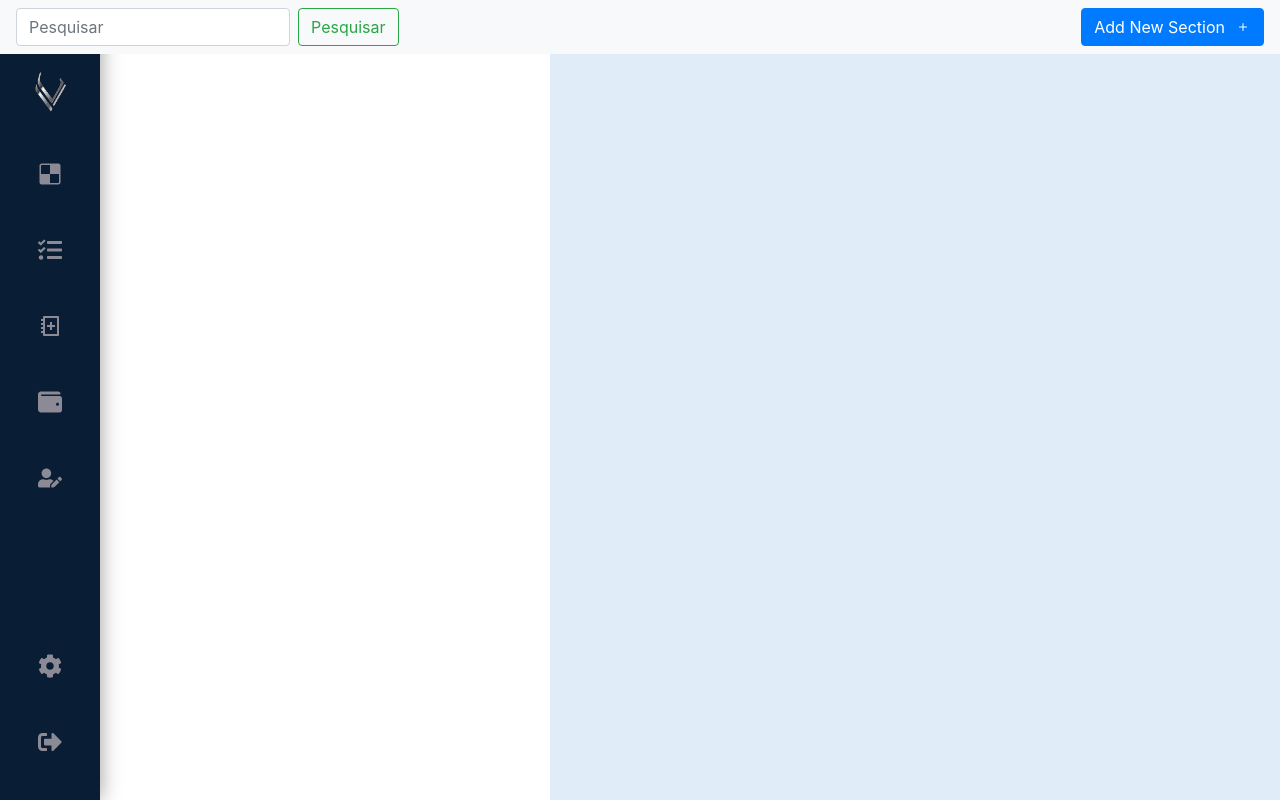
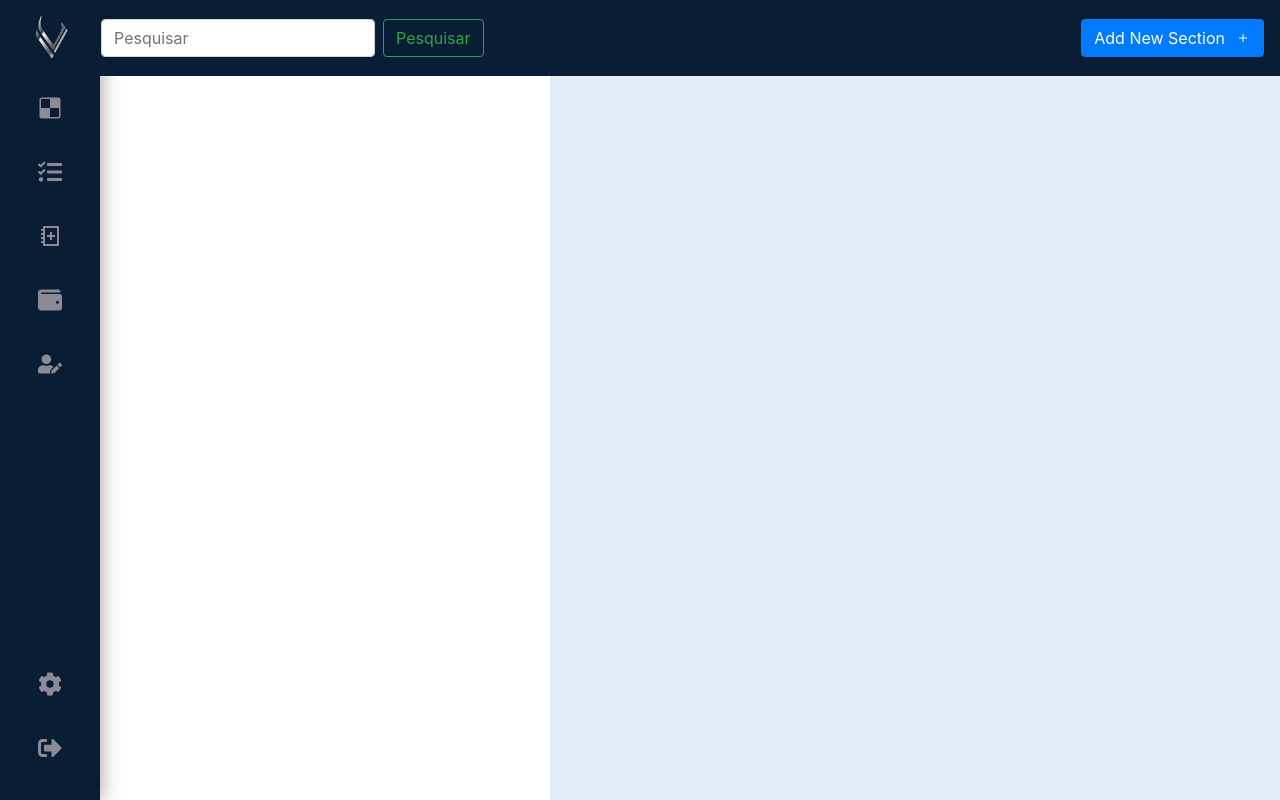
Before and after one commit to VittorioBarella/projeto_dashboard_react, a React (Create React App) app: page /account-profile in a window 1280 px wide. Built offline with nearby package versions, Linux system fonts and the light colour scheme.

Commit message:
changes on navbar and sidebar

```diff
--- a/src/components/dashboard-navbar/dashboard-navbar.css
+++ b/src/components/dashboard-navbar/dashboard-navbar.css
@@ -1,3 +1,13 @@
+.navbar{
+    background-color: #091D34;
+}
+
+.webSiteLogo{
+    margin-left: -15px;
+    width: 100px;
+    height: 60px;
+}
+
 .plusIcon{
     margin-left: 10px;
     margin-bottom: -2px;
--- a/src/components/dashboard-navbar/dashboard-navbar.js
+++ b/src/components/dashboard-navbar/dashboard-navbar.js
@@ -1,9 +1,11 @@
 import React from 'react';
+import Logo from '../../img/logo.png';
 import './dashboard-navbar.css';
 function DashboardNavbar() {
   return (
-    <nav className='navbar navbar-light bg-light justify-content-between w-100 fixed-top'>
+    <nav className='navbar justify-content-between w-100 fixed-top'>
       <form className='form-inline'>
+        <img src={Logo} alt='website-logo' className='webSiteLogo' />
         <input
           className='form-control mr-sm-2'
           type='search'
--- a/src/components/dashboard-sidebar/dashboard-sidebar.css
+++ b/src/components/dashboard-sidebar/dashboard-sidebar.css
@@ -16,7 +16,7 @@ menu img{
 }
 
 menu ul{
-    padding-top: 20px;
+    padding-top: 80px;
     width: 100%;
     display: flex;
     flex-direction: column;
@@ -25,7 +25,7 @@ menu ul{
 
 menu ul li{
     list-style: none;
-    margin: 20px 0;
+    margin: 14px 0;
     position: relative;
     width: 100%;
     text-align: center;
--- a/src/components/dashboard-sidebar/dashboard-sidebar.js
+++ b/src/components/dashboard-sidebar/dashboard-sidebar.js
@@ -1,5 +1,4 @@
 import React, { useEffect } from 'react';
-import Logo from '../../img/logo.png';
 import './dashboard-sidebar.css';
 import { Link } from 'react-router-dom';
 import {
@@ -28,7 +27,6 @@ export function DashboardSidebar() {
 
   return (
     <menu>
-      <img src={Logo} alt='' />
       <ul id='mainMenu'>
         <Icon icon={FaDelicious} to='/home' />
         <Icon icon={FaTasks} to='/tasks' />
```
